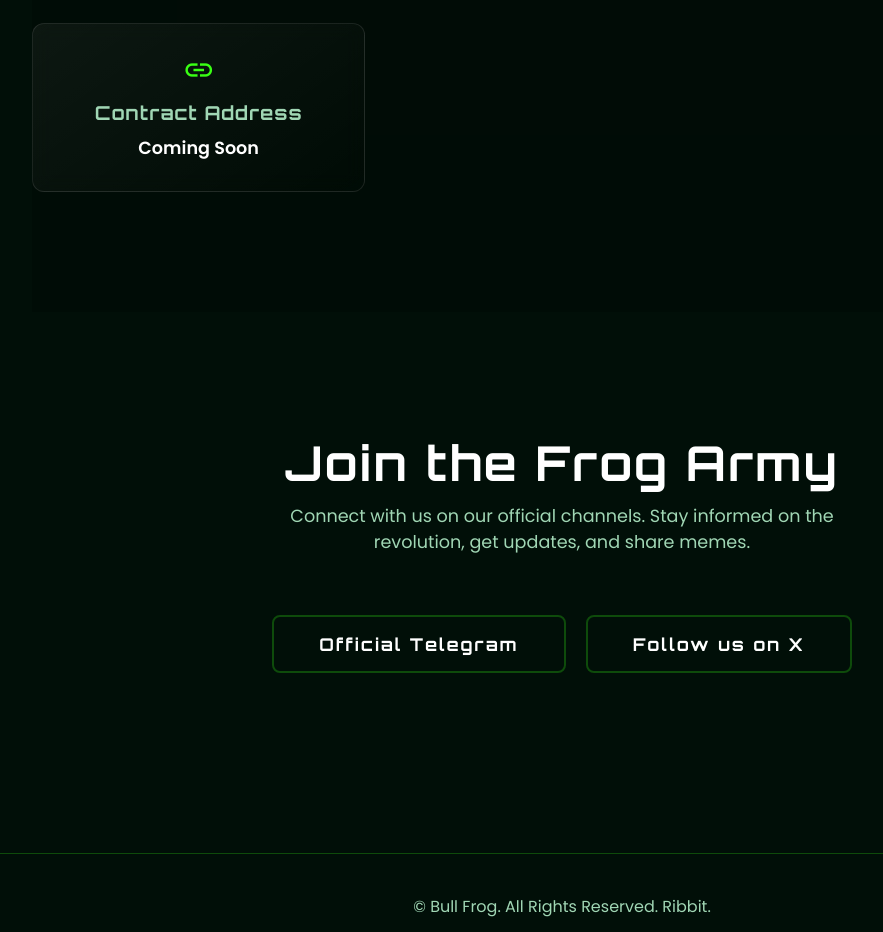
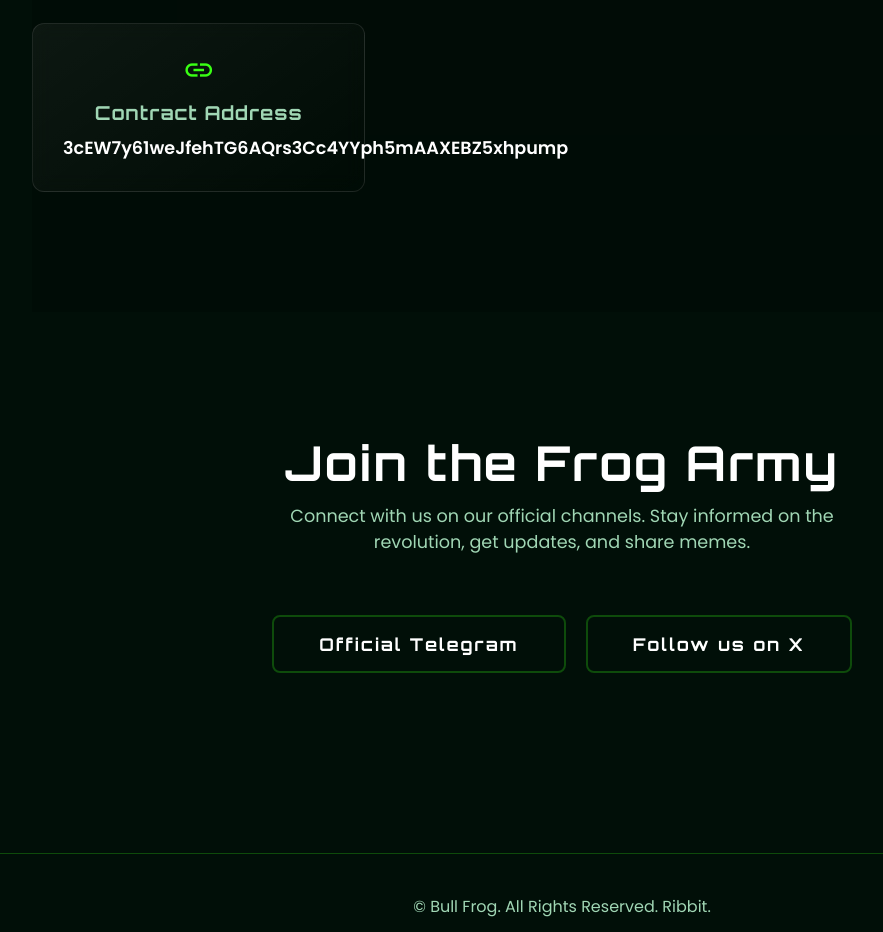
Before and after one commit to abcoinseo/Bullfrog, a plain HTML site: page index.html in a window 1280 px wide. Shown: the part 2660-3592 px from the top of the page, without its empty margins (78-961 px from the left). Drawn offline with nearby package versions, Linux system fonts and the light colour scheme.

Commit message:
Update index.html

```diff
--- a/index.html
+++ b/index.html
@@ -450,7 +450,7 @@
                     <div class="token-card fade-in" style="transition-delay: 0.3s;">
                         <span class="material-symbols-outlined icon">link</span>
                         <h3>Contract Address</h3>
-                        <p>Coming Soon</p>
+                        <p>3cEW7y61weJfehTG6AQrs3Cc4YYph5mAAXEBZ5xhpump</p>
                     </div>
                 </div>
             </section>
```
